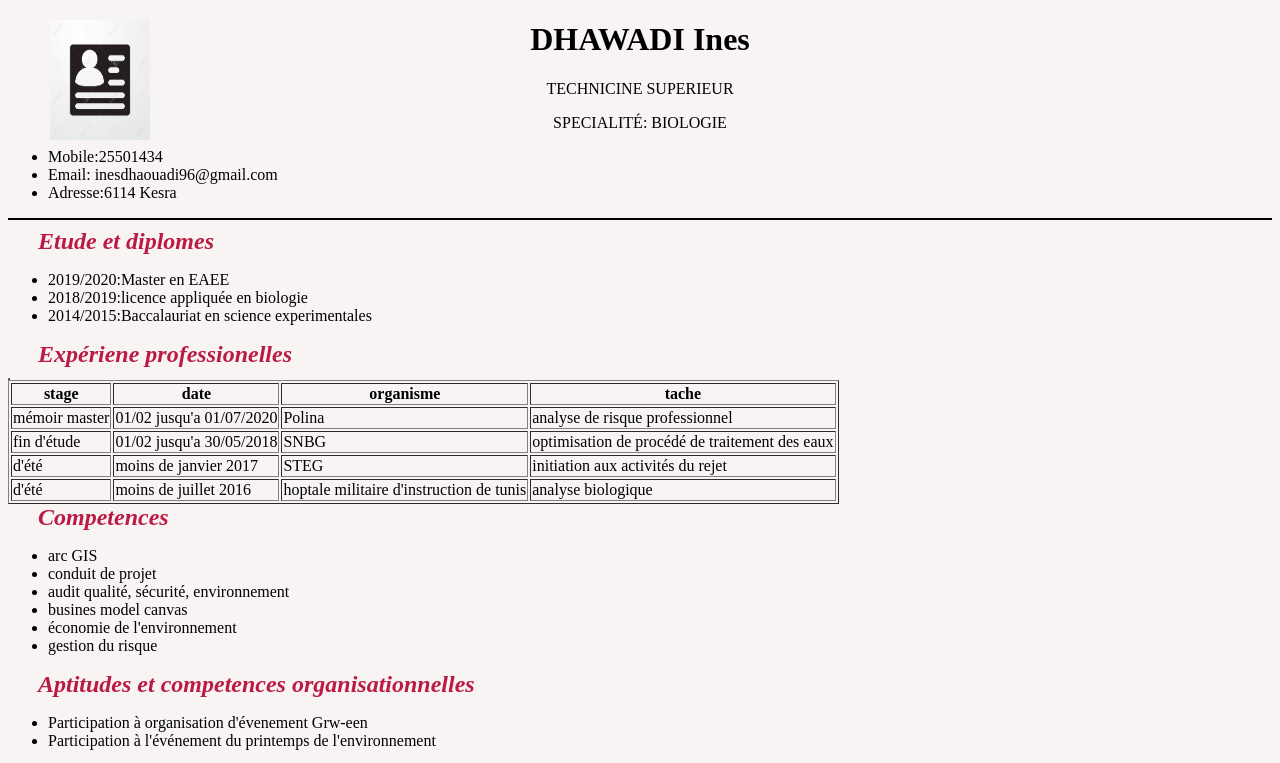
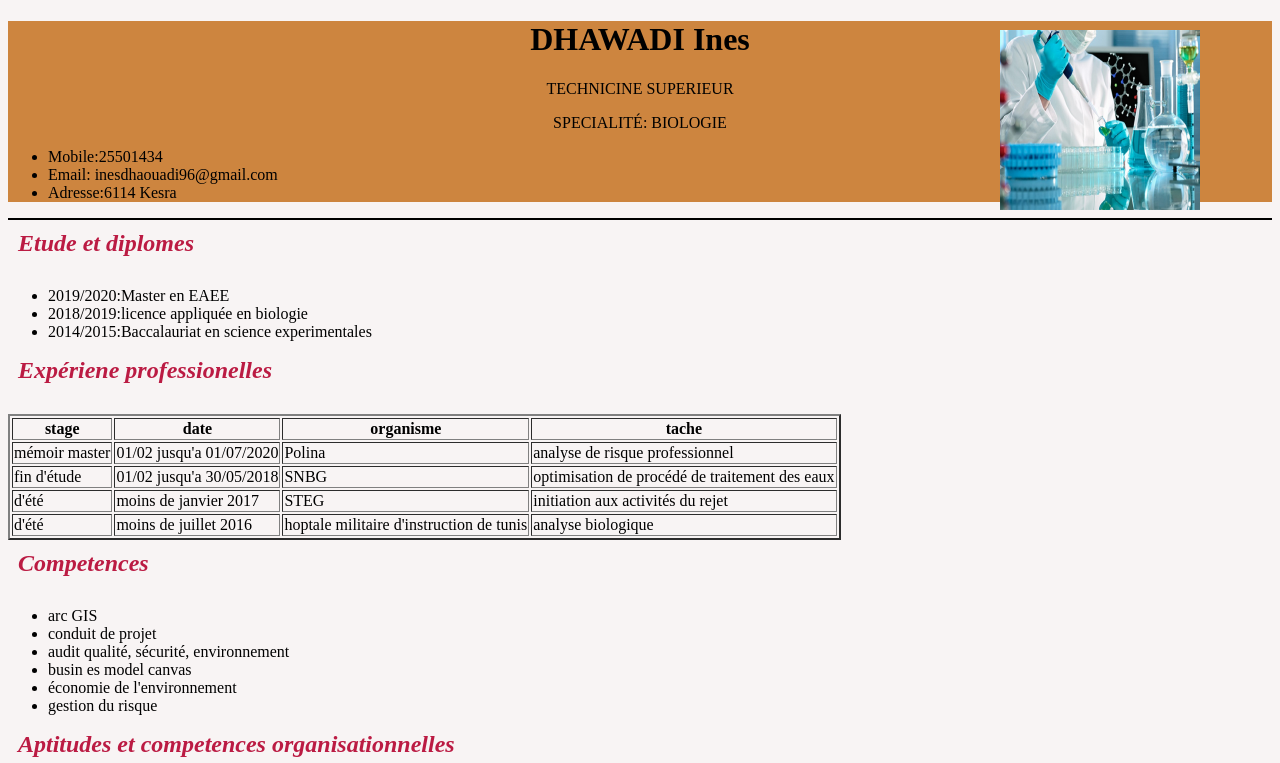
Before and after one commit to ines-dhawadi/CV4, a plain HTML site: page index.html in a window 1280 px wide. Shown: the top 763 px of the page. Drawn offline with Linux system fonts and the light colour scheme.

Commit message:
2éme commit

```diff
--- a/index.html
+++ b/index.html
@@ -11,8 +11,9 @@
 <body>
 
     <body>
-        <img width="100px" height="120px" src="im.jpg" alt="image" class="arrondie">
-        <table style="width:100" border="1px">
+        <div class="info">
+            <img width="200px" height="180px" src="bio.jpg" alt="image" class="arrondie">
+
 
             <center>
                 <h1>DHAWADI Ines</h1>
@@ -32,11 +33,15 @@
                 <li>
                     Email: inesdhaouadi96@gmail.com</li>
                 <li>
-                    Adresse:6114 Kesra</li>
+                    <marh> Adresse:6114 Kesra </marh>
+                </li>
             </ul>
+        </div>
 
         <hr color="black">
+        <div class="entet">
 
+            <div class="entet">
                 <h2>Etude et diplomes</h2>
                 <ul>
                     <li>
@@ -47,7 +52,8 @@
                         2014/2015:Baccalauriat en science experimentales</li>
                 </ul>
                 <h2>Expériene professionelles</h2>
-            <table style="width:100" border="1px">
+
+                <table style="widows: 150px;" border="2px">
 
                     <thead>
                         <tr>
@@ -84,6 +90,8 @@
                         </tr>
                     </tbady>
                 </table>
+
+
                 <h2>Competences</h2>
                 <ul>
                     <li> arc GIS
@@ -92,7 +100,7 @@
                         conduit de projet</li>
                     <li>
                         audit qualité, sécurité, environnement</li>
-                <li> busines model canvas
+                    <li> busin es model canvas
                     </li>
                     <li>
                         économie de l'environnement</li>
@@ -152,7 +160,8 @@
                         <tr>
                             <h2>Hobbies</h2>
                             <p>sport, peinture, cinéphile.</p>
-
+                        </tr>
+            </div>
     </body>
 
 </html>
--- a/style.css
+++ b/style.css
@@ -1,11 +1,11 @@
 img {
     position: absolute;
-    top: 20px;
-    left: 50px;
+    top: 30px;
+    left: 1000px;
 }
 
 h2 {
-    margin: 0 0 10px 30px;
+    margin: 10px 10px 30px;
     /* haut, droite, bas, gauche (respectivement) */
     color: #bb1b43;
     font: 150 georgia, palatino, serif;
@@ -19,3 +19,7 @@ h2 {
 body {
     background-color: rgb(248, 244, 244);
 }
+
+.info {
+    background-color: peru;
+}
```
Also changed, not shown: bio.jpg (added). Lines whose indentation alone changed are shown as unchanged.
